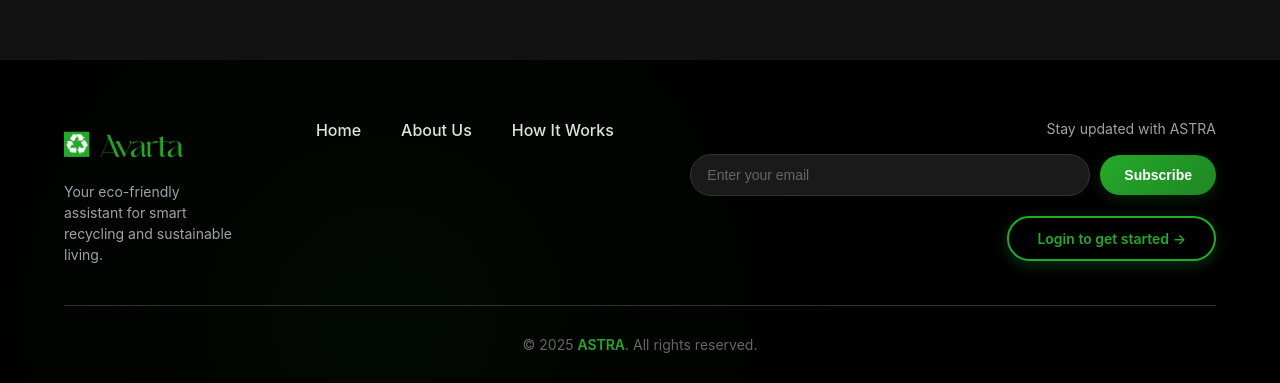
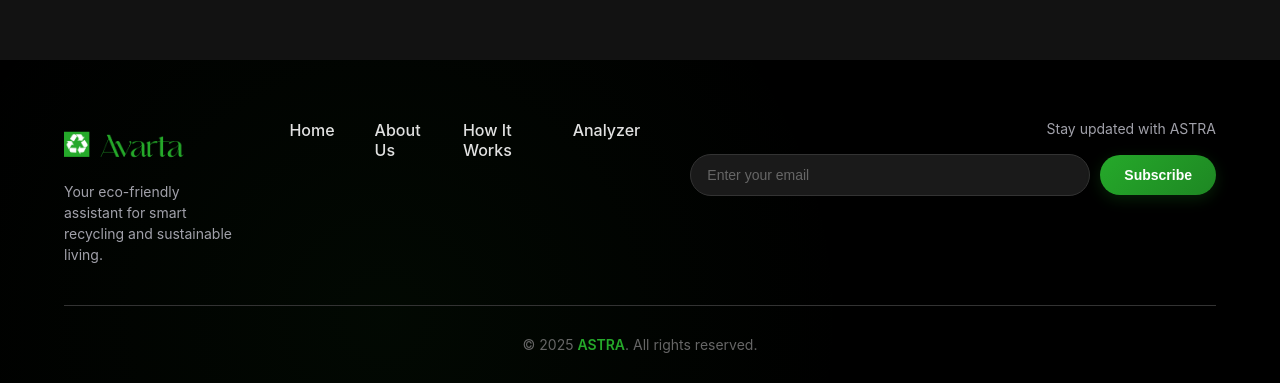
Before and after one commit to MadhavSinha007/Avarta, a React (Vite) app in the folder frontend/Avarta/: page /analyzer in a window 1280 px wide. Shown: the part 820-1203 px from the top of the page. Built offline with nearby package versions, Linux system fonts and the light colour scheme; no server answers; sample sign-in values are in the browser's storage.

Commit message:
updated the footer

```diff
--- a/frontend/Avarta/src/components/Footer.css
+++ b/frontend/Avarta/src/components/Footer.css
@@ -345,3 +345,11 @@
     max-width: none;
   }
 }
+
+.footer-nav-link:focus,
+.login-btn:focus,
+.subscribe-btn:focus,
+.subscribe-input:focus {
+  outline: none;
+  box-shadow: none;
+}
--- a/frontend/Avarta/src/components/Footer.jsx
+++ b/frontend/Avarta/src/components/Footer.jsx
@@ -1,16 +1,18 @@
 import React, { useState } from "react";
+import { Link } from "react-router-dom";
+import { useAuth } from "../contexts/authContext/index";
 import "./Footer.css";
 
 const Footer = () => {
   const [email, setEmail] = useState("");
+  const { userLoggedIn } = useAuth(); // Check authentication status
 
   const handleSubscribe = (e) => {
     e.preventDefault();
     if (email) {
-      // Handle subscription logic here
       console.log("Subscribing email:", email);
       setEmail("");
-      // You can add success message or API call here
+      // Add API call or success message here
     }
   };
 
@@ -35,14 +37,21 @@ const Footer = () => {
             <nav>
               <ul className="footer-nav-list">
                 <li className="footer-nav-item">
-                  <a href="#home" className="footer-nav-link">Home</a>
+                  <Link to="/" className="footer-nav-link">Home</Link>
                 </li>
                 <li className="footer-nav-item">
-                  <a href="#about" className="footer-nav-link">About Us</a>
+                  <Link to="/about" className="footer-nav-link">About Us</Link>
                 </li>
                 <li className="footer-nav-item">
-                  <a href="#how-it-works" className="footer-nav-link">How It Works</a>
+                  <Link to="/howitworks" className="footer-nav-link">How It Works</Link>
                 </li>
+
+                {/* Show Analyzer only if logged in */}
+                {userLoggedIn && (
+                  <li className="footer-nav-item">
+                    <Link to="/analyzer" className="footer-nav-link">Analyzer</Link>
+                  </li>
+                )}
               </ul>
             </nav>
           </div>
@@ -66,9 +75,11 @@ const Footer = () => {
               </form>
             </div>
 
-            <a href="#login" className="login-btn">
-              Login to get started →
-            </a>
+            {!userLoggedIn && (
+              <Link to="/login" className="login-btn">
+                Login to get started →
+              </Link>
+            )}
           </div>
         </div>
 
```
